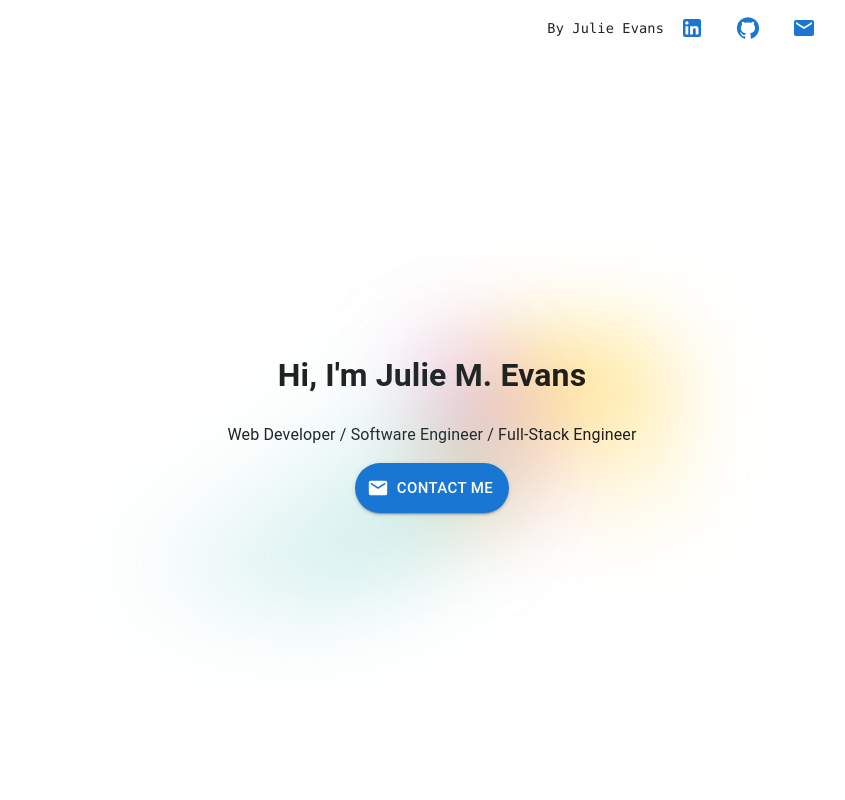
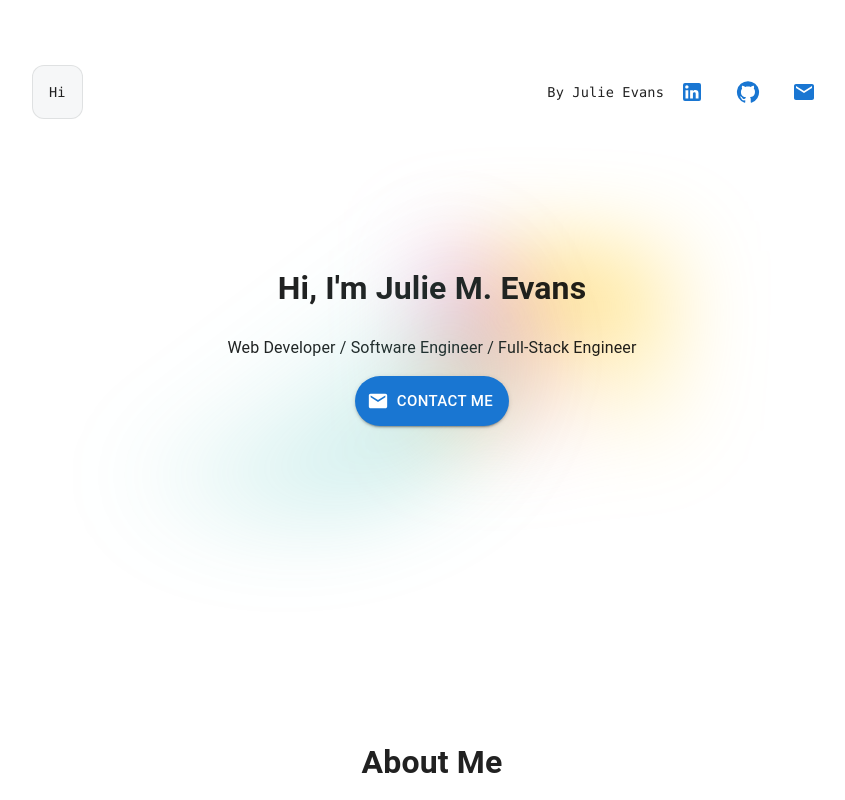
Before and after one commit to mailauki/portfolio-next, a Next.js app: page / in a window 1280 px wide. Shown: the top 800 px of the page, without its empty margins (208-1053 px from the left). Built offline with nearby package versions, Linux system fonts and the light colour scheme.

Commit message:
Remove snap scroll

```diff
--- a/components/Blogs.js
+++ b/components/Blogs.js
@@ -12,7 +12,7 @@ export default function Blogs() {
     <div className={styles.section}>
       <h1>Blogs</h1>
 
-      <div className={styles.content}>
+      {/* <div className={styles.content}> */}
         <div className={styles.grid}>
           {blogs.map((data) => (
             <a
@@ -30,7 +30,7 @@ export default function Blogs() {
             </a>
           ))}
         </div>
-      </div>
+      {/* </div> */}
     </div>
   )
 }
--- a/components/Contact.js
+++ b/components/Contact.js
@@ -7,7 +7,7 @@ import MailIcon from '@mui/icons-material/Mail'
 export default function Contact() {
   return (
     <div className={styles.description}>
-      {/* <p>Hi</p> */}
+      <p>Hi</p>
 
       <div className={styles.footer}>
         <div className={styles.contact}>
--- a/components/Hello.js
+++ b/components/Hello.js
@@ -9,7 +9,7 @@ export default function Hello() {
     <div className={styles.section}>
       <Contact />
 
-      <div className={styles.content}>
+      {/* <div className={styles.content}> */}
         <div className={styles.center}>
           {/* <div
             style={{
@@ -30,7 +30,7 @@ export default function Hello() {
             </Button>
           {/* </div> */}
         </div>
-      </div>
+      {/* </div> */}
     </div>
   )
 }
--- a/components/Projects.js
+++ b/components/Projects.js
@@ -20,7 +20,7 @@ export default function Projects() {
     <div className={styles.section}>
       <h1>Projects</h1>
 
-      <div className={styles.content}>
+      {/* <div className={styles.content}> */}
         <div className={styles.grid}>
           {projects.map((data) => (
             <a
@@ -38,7 +38,7 @@ export default function Projects() {
             </a>
           ))}
         </div>
-      </div>
+      {/* </div> */}
     </div>
   )
 }
--- a/styles/Home.module.css
+++ b/styles/Home.module.css
@@ -4,22 +4,27 @@
   justify-content: space-between;
   align-items: center;
   padding: 4rem;
+  gap: 20vh;
   /* min-height: 100vh; */
-  width: 100vw;
+  /* width: 100vw;
   height: 100vh;
   overflow-y: scroll;
-  scroll-snap-type: y proximity;
+  scroll-snap-type: y proximity; */
 }
 
 .section {
   width: 100%;
   max-width: 800px;
-  min-height: 100vh;
-  display: flex;
+  /* min-height: 100vh; */
+  /* display: flex;
+  justify-content: space-between;
+  align-items: center; */
+  /* scroll-snap-align: center; */
+  display: inherit;
   flex-direction: column;
-  justify-content: space-between;
-  align-items: center;
-  scroll-snap-align: center;
+  justify-content: inherit;
+  align-items: inherit;
+  /* border: solid 1px red; */
 }
 
 .section h1 {
@@ -30,19 +35,22 @@
   margin: 0.5rem;
 }
 
-.content {
+/* .content {
   width:100%;
   display: flex;
   flex-direction: column;
   justify-content: center;
   align-items: center;
   flex-grow: 1;
-}
+} */
 
 .description {
+  /* display: flex;
+  justify-content: space-between;
+  align-items: center; */
+  /* justify-content: flex-end; */
   display: inherit;
-  /* justify-content: inherit; */
-  justify-content: flex-end;
+  justify-content: inherit;
   align-items: inherit;
   font-size: 0.85rem;
   max-width: var(--max-width);
@@ -119,51 +127,13 @@
   max-width: 30ch;
 }
 
-.background {
-  display: flex;
-  flex-direction: column;
-  justify-content: center;
-  align-items: center;
-  /* position: relative; */
-  position: absolute;
-  top: 0;
-  left: 0;
-  bottom: 0;
-  right: 0;
-}
-
-.background::before {
-  background: radial-gradient(--secondary-glow);
-  width: 300px;
-  height: 300px;
-  top: 55%;
-  left: 10%;
-}
-
-.background::after {
-  background: radial-gradient(--primary-glow);
-  width: 600px;
-  height: 600px;
-  z-index: -1;
-  top: 5%;
-  left: 15%;
-}
-
-.background::before,
-.background::after {
-  content: '';
-  position: absolute;
-  filter: blur(45px);
-  transform: translateZ(0);
-}
-
 .center {
   display: flex;
   flex-direction: column;
   justify-content: center;
   align-items: center;
   position: relative;
-  padding: 4rem 0;
+  padding: 8rem 0;
 }
 
 .center::before {
@@ -229,10 +199,6 @@
     margin-bottom: 0.5rem;
   }
 
-  .background {
-    padding: 8rem 0 6rem;
-  }
-
   .center {
     padding: 8rem 0 6rem;
   }
@@ -246,9 +212,9 @@
     font-size: 0.8rem;
   }
 
-  .description .footer {
+  /* .description .footer {
     padding: 1rem;
-  }
+  } */
 
   .description p,
   .description .footer {
```
